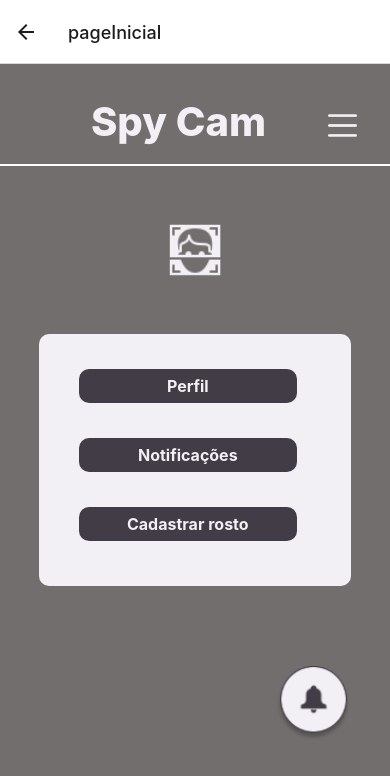
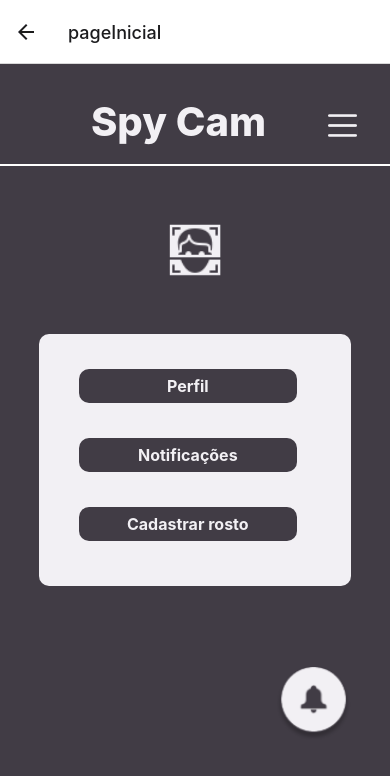
Before and after one commit to berg1618/spy-cam, a React Native app: screen /pageInicial in a window 390 px wide. Shown: the top 776 px of the page. Built offline with nearby package versions, Linux system fonts and the light colour scheme.

Commit message:
Update styles.js

```diff
--- a/components/PaginaInicial/styles.js
+++ b/components/PaginaInicial/styles.js
@@ -3,7 +3,7 @@ import { StyleSheet } from "react-native";
 const styles = StyleSheet.create({
   container: {
     flex: 1,
-    backgroundColor: "#726E6E"
+    backgroundColor: "#413C45"
   },
   titleApp: {
     fontSize: 40,
```
